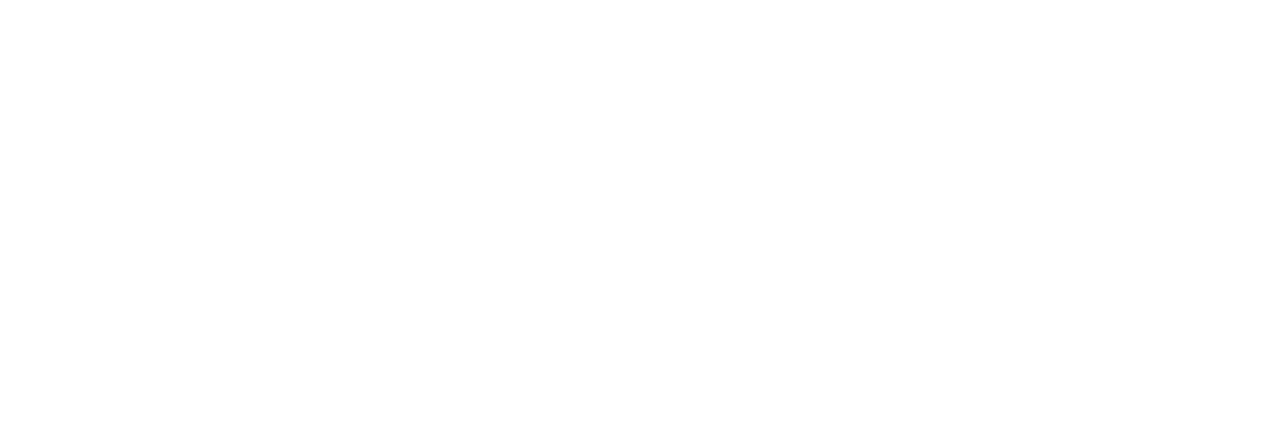
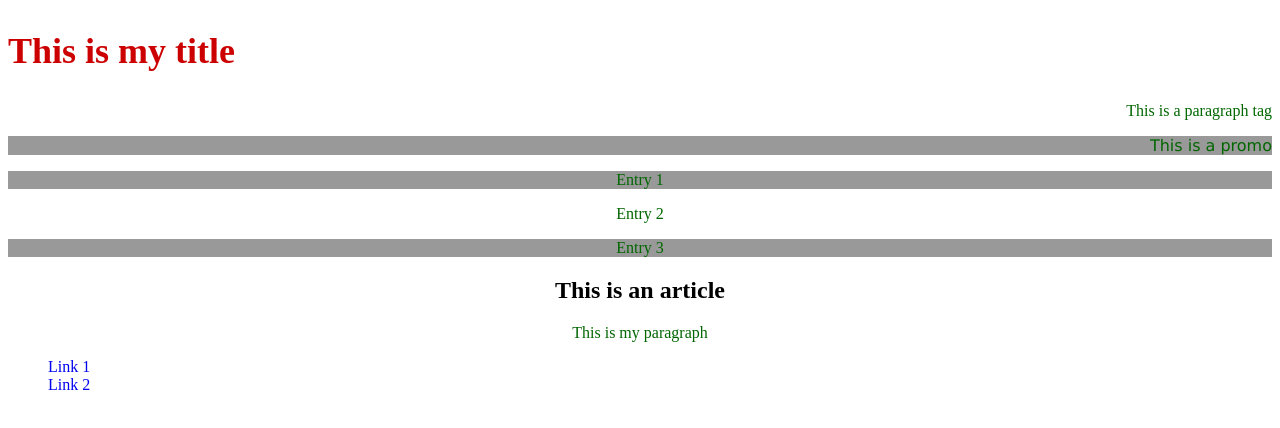
Before and after one commit to oiovorin/week5, a plain HTML site: page index.html in a window 1280 px wide. Drawn offline with Linux system fonts and the light colour scheme.

Commit message:
updated html and css file
change the color, text

```diff
--- /dev/null
+++ b/css/main.css
@@ -0,0 +1,39 @@
+body {
+  /* background-color: chartreuse; */
+}
+
+/* html selectors*/
+h1 {
+  color: #c00;
+  font-size: 36px;
+}
+
+p {
+  color: #060;
+  text-align: right;
+}
+/* ID selector */
+#promo {
+  background-color: #999;
+  font-family: Verdana, Geneva, Tahoma, sans-serif;
+}
+
+/* Class selector */
+.jEntry {
+  background-color: #999;
+}
+
+/* Grouping selectors */
+article h2,
+article p {
+  text-align: center;
+}
+
+/* Dec seletor */
+nav ul li {
+  list-style: none;
+}
+
+nav ul li a {
+  text-decoration: none;
+}
--- a/index.html
+++ b/index.html
@@ -1,12 +1,50 @@
 <!DOCTYPE html>
 <html lang="en">
-<head>
-    <meta charset="UTF-8">
-    <meta name="viewport" content="width=device-width, initial-scale=1.0">
- <title>week5 GitHub conflict practice</title>
+  <head>
+    <meta charset="UTF-8" />
+    <meta name="viewport" content="width=device-width, initial-scale=1.0" />
+    <title>week5 GitHub conflict practice</title>
+    <link href="css/main.css" rel="stylesheet" />
+  </head>
+  <body>
+    <!--HTML Selector-->
+    <section>
+      <h1>This is my title</h1>
+      <p>This is a paragraph tag</p>
+      <!--Close HTML Seloctor-->
 
-</head>
-<body>
+      <!-- ID selector -->
+      <section id="promo">
+        <p>This is a promo</p>
+      </section>
+      <!-- Close ID selector -->
+    </section>
 
-</body>
+    <!--Class Selector-->
+    <article class="jEntry">
+      <p>Entry 1</p>
+    </article>
+    <article>
+      <p>Entry 2</p>
+    </article>
+    <article class="jEntry">
+      <p>Entry 3</p>
+    </article>
+    <!-- Close Class selector -->
+
+    <!-- Grouping selectors-->
+    <article>
+      <h2>This is an article</h2>
+      <p>This is my paragraph</p>
+    </article>
+    <!-- Closing Grouping selectors-->
+
+    <!-- Dec selector-->
+    <nav>
+      <ul>
+        <li><a href="#">Link 1</a></li>
+        <li><a href="#">Link 2</a></li>
+      </ul>
+    </nav>
+  </body>
 </html>
```
